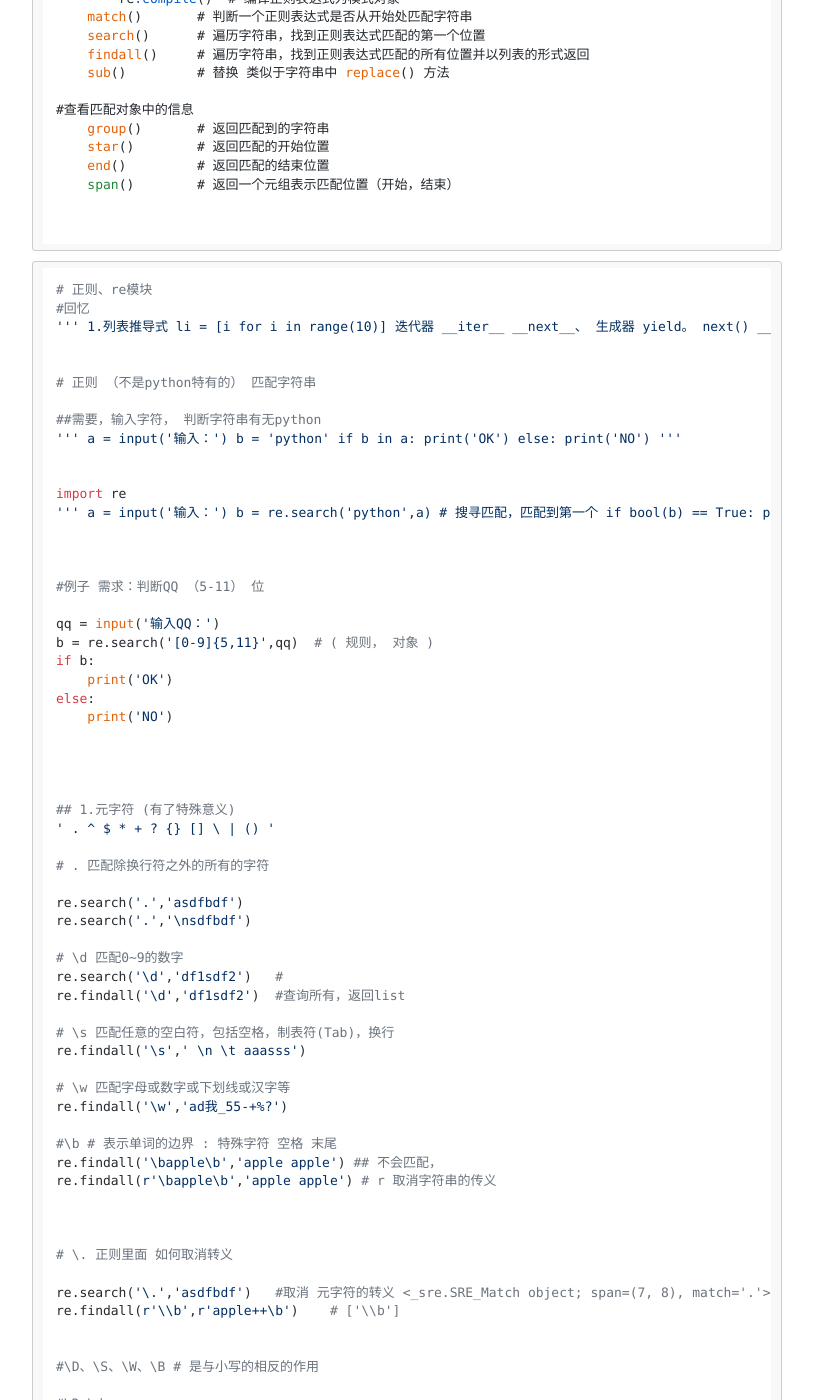
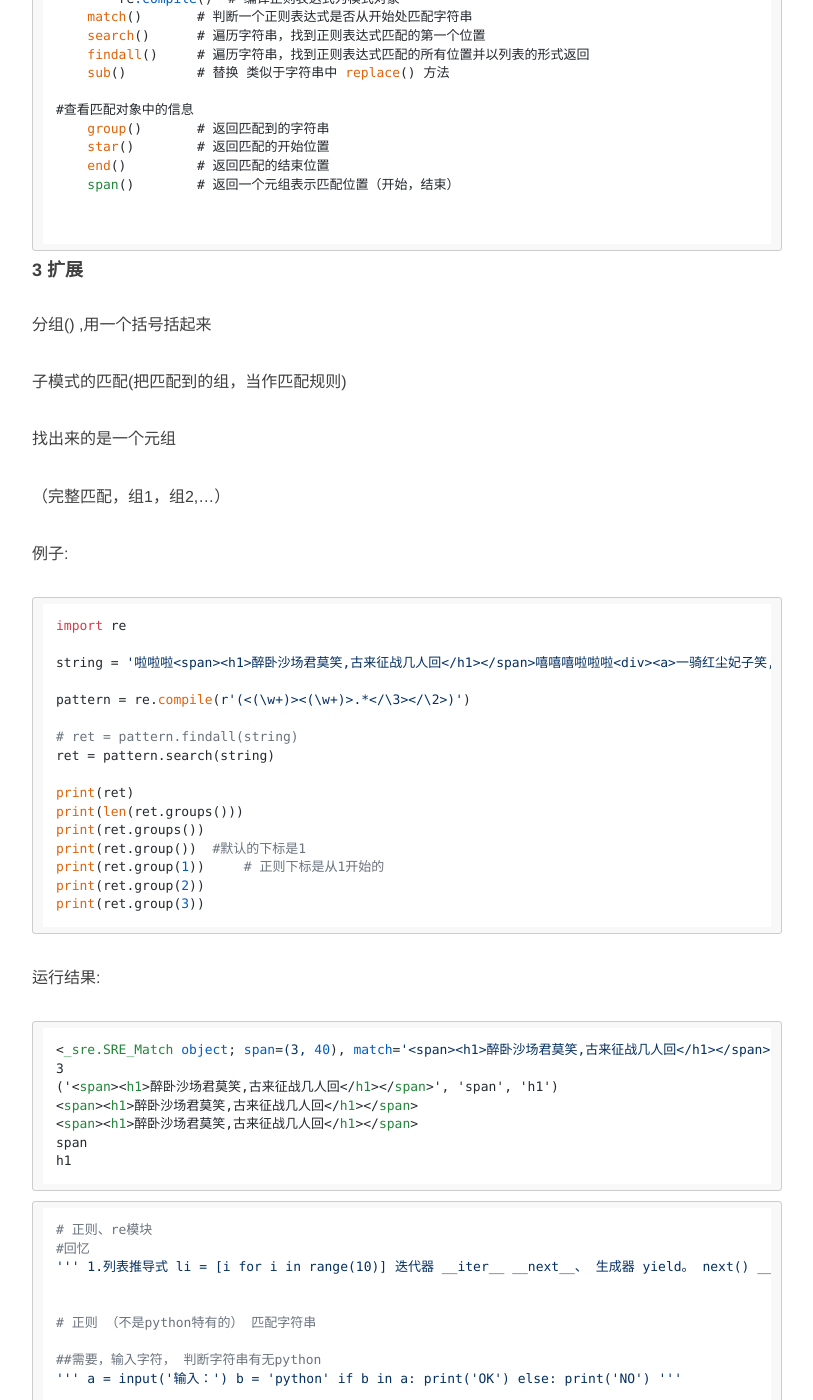
Before and after one commit to Mhh123/4399abc.io, a Jekyll site: the page built from _posts/2017-11-07-13-正则、re模块.md, in a window 1280 px wide and 1400 px high, scrolled down 1549 px. Shown: the whole window, without its empty margins (233-1046 px from the left). Built offline with Jekyll 4.4.1, drawn with Linux system fonts in a browser that asks for light colours; nearby versions of some CDN libraries; comment, search, counter and statistics services are not loaded; some of the changed text lies outside the part shown.

Commit message:
add 2017-11-07-13-正则、re模块.md

````diff
--- a/_posts/2017-11-07-13正则、re模块.md
+++ b/_posts/2017-11-07-13-正则、re模块.md
@@ -71,6 +71,53 @@
 
 
 ```
+
+#### 3 扩展
+
+
+
+分组() ,用一个括号括起来
+
+子模式的匹配(把匹配到的组，当作匹配规则)
+
+找出来的是一个元组
+
+（完整匹配，组1，组2,...）
+
+例子:
+
+~~~
+import re
+
+string = '啦啦啦<span><h1>醉卧沙场君莫笑,古来征战几人回</h1></span>嘻嘻嘻啦啦啦<div><a>一骑红尘妃子笑,无人知是荔枝来</a></div>嘻嘻嘻'
+
+pattern = re.compile(r'(<(\w+)><(\w+)>.*</\3></\2>)')
+
+# ret = pattern.findall(string)
+ret = pattern.search(string)
+
+print(ret)
+print(len(ret.groups()))
+print(ret.groups())
+print(ret.group())  #默认的下标是1
+print(ret.group(1))	# 正则下标是从1开始的
+print(ret.group(2))
+print(ret.group(3))
+~~~
+
+运行结果:
+
+~~~
+<_sre.SRE_Match object; span=(3, 40), match='<span><h1>醉卧沙场君莫笑,古来征战几人回</h1></span>'>
+3
+('<span><h1>醉卧沙场君莫笑,古来征战几人回</h1></span>', 'span', 'h1')
+<span><h1>醉卧沙场君莫笑,古来征战几人回</h1></span>
+<span><h1>醉卧沙场君莫笑,古来征战几人回</h1></span>
+span
+h1
+~~~
+
+
 
 
 
@@ -260,26 +308,34 @@
 ##2.re模块
 
 #re.compile()  # 编译正则表达式为模式对象
-a = re.compile(r'\d')
-a.findall('123kk444')
+>>> a = re.compile(r'\d')
+>>> a.findall('56654bh11')
+['5', '6', '6', '5', '4', '1', '1']
 
 
 
 #match()   判断一个正则表达式是否从开始处匹配字符串,相当于^
 
-re.match(r'\d','b123a')
-print(re.match(r'\d','b123a'))
+>>> print(re.match(r'\d+','123a').group())
+123
+>>> print(type(re.match(r'\d+','123a').group()))
+<class 'str'>
 
 
 #search()      # 遍历字符串，找到正则表达式匹配的第一个位置
-re.search(r'\d','b35f3')
-re.findall(r'\d','b35f3')
+>>> re.search(r'\d','b35f3')
+<_sre.SRE_Match object; span=(1, 2), match='3'>
+>>> re.findall(r'\d','b35f3')
+['3', '5', '3']
 
 #sub()         # 替换 类似于字符串中 replace() 方法
 
-re.sub('i','o','pythin pythin pythin pythin') #默认替换所有
-re.sub('i','o','pythin pythin pythin pythin',3)
-re.sub('\d','a','psdf234546567')
+>>> re.sub('i','o','pythin pythin pythin pythin')
+'python python python python'
+>>> re.sub('i','o','pythin pythin pythin pythin',3)
+'python python python pythin'
+>>> re.sub('\d','a','psdf234546567')
+'psdfaaaaaaaaa'
 
 
 #查看匹配对象中的信息
@@ -288,4 +344,19 @@
 c.start()
 c.end()
 c.span()
+
+>> import re
+>>> c = re.search(r'\d','b35f3')
+>>> c.group()
+'3'
+>>> c.groups()
+()
+>>> c.span()
+(1, 2)
+>>> c
+<_sre.SRE_Match object; span=(1, 2), match='3'>
+>>> c.start()
+1
+>>> c.end()
+2
 ```
````
Also changed, not shown: other parts of _posts/2017-11-07-13-正则、re模块.md (+5 -4 lines).
